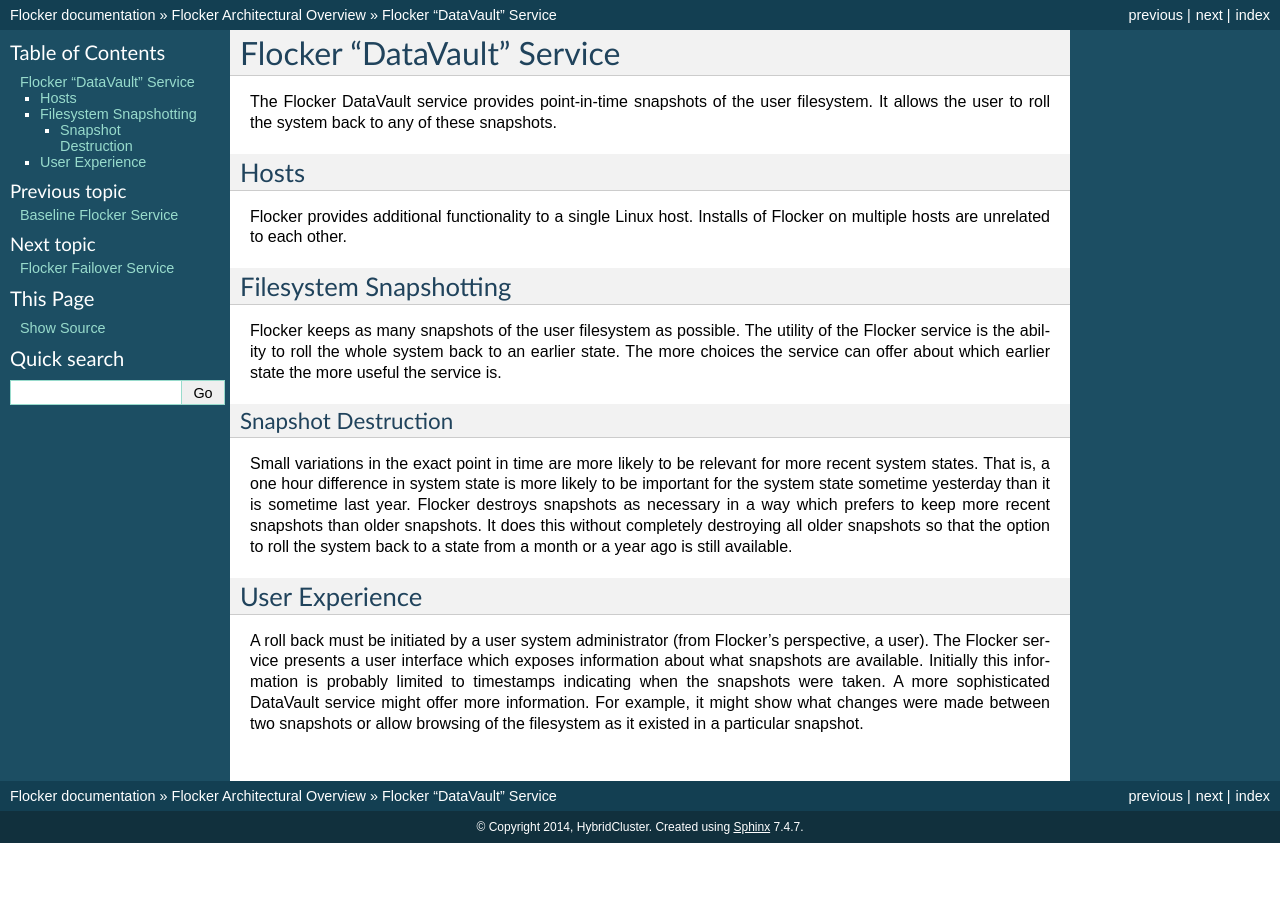
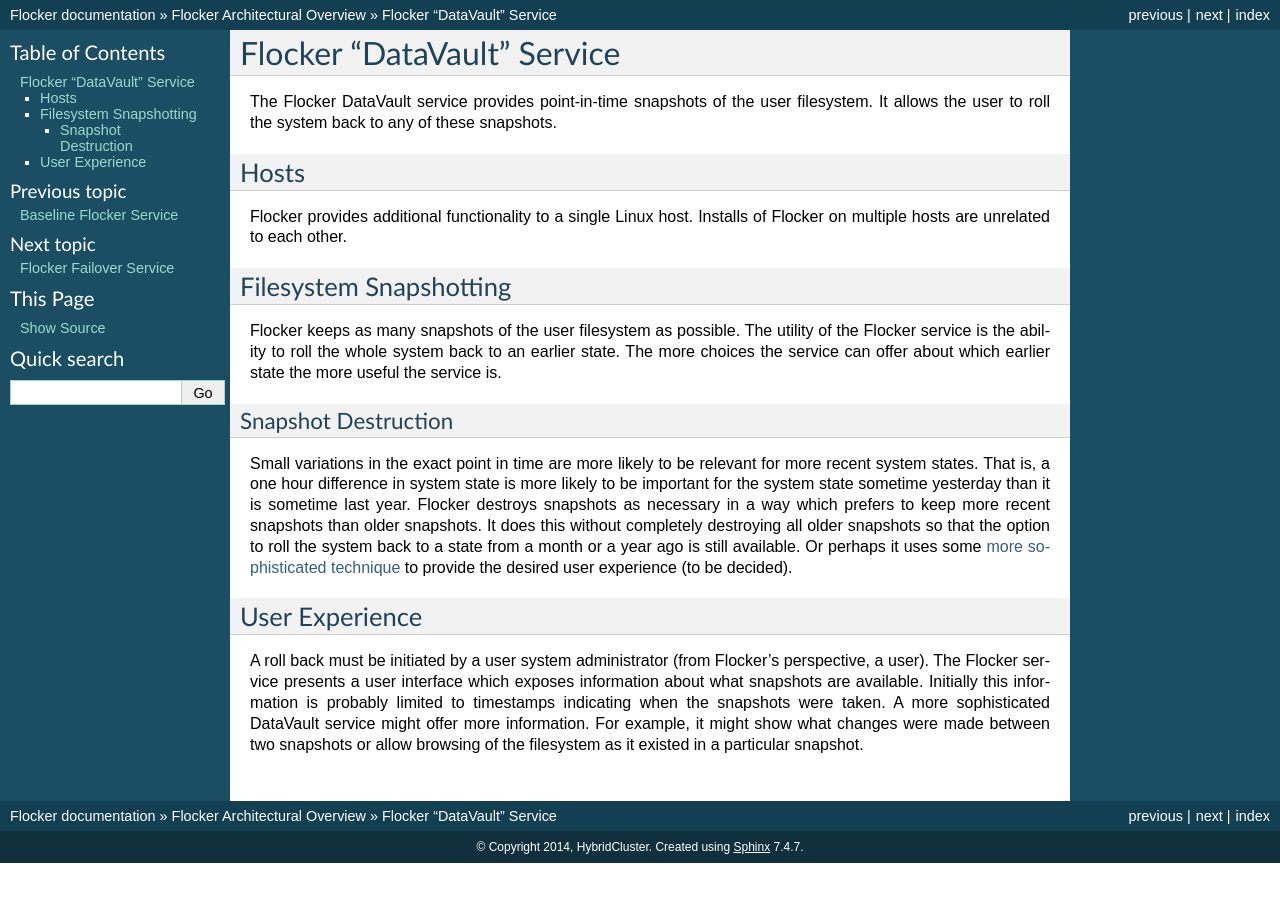
Before and after one commit to ClusterHQ/flocker, a Sphinx documentation site: the page built from docs/architecture/datavault.rst, in a window 1280 px wide. Built offline with Sphinx 7.4.7, drawn with Linux system fonts in a browser that asks for light colours.

Commit message:
reference some ideas that might be smarter than the ones we've had so far about snapshot management

```diff
--- a/docs/architecture/datavault.rst
+++ b/docs/architecture/datavault.rst
@@ -27,6 +27,7 @@
 That is, a one hour difference in system state is more likely to be important for the system state sometime yesterday than it is sometime last year.
 Flocker destroys snapshots as necessary in a way which prefers to keep more recent snapshots than older snapshots.
 It does this without completely destroying all older snapshots so that the option to roll the system back to a state from a month or a year ago is still available.
+Or perhaps it uses some `more sophisticated technique <http://users.soe.ucsc.edu/%7Esbrandt/290S/efs.pdf>`_ to provide the desired user experience (to be decided).
 
 
 User Experience
```
